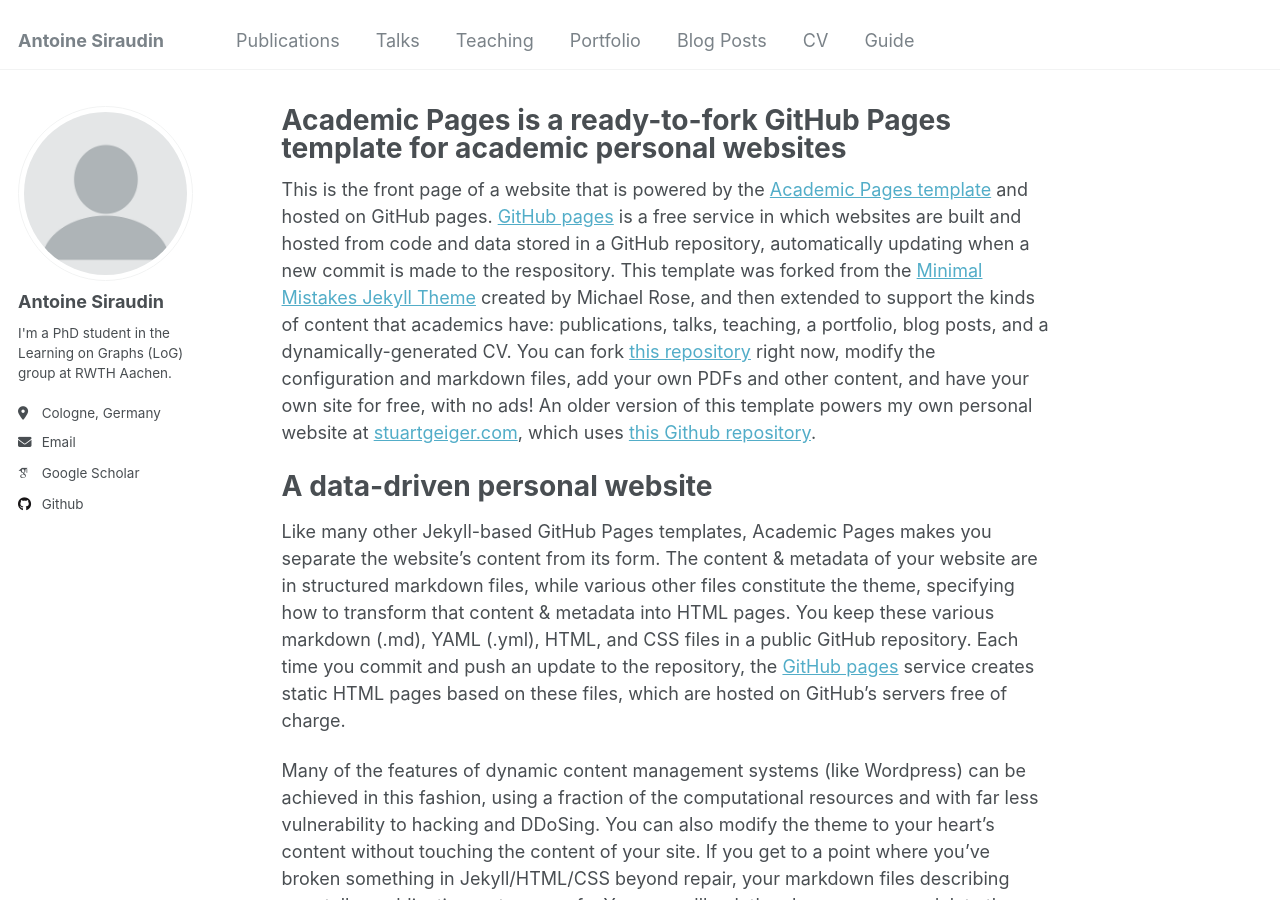
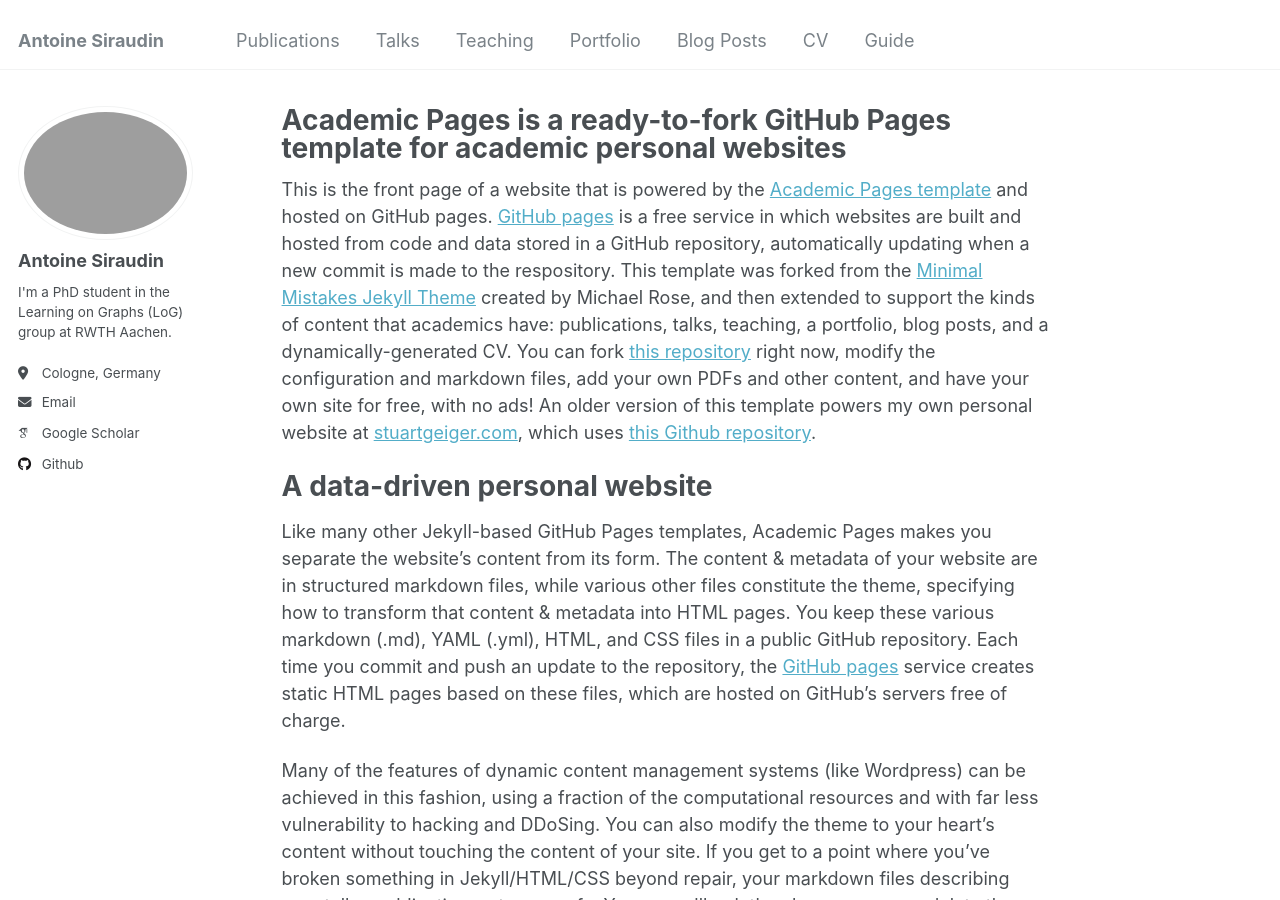
Before and after one commit to asiraudin/asiraudin.github.io, a Jekyll site: the page built from _pages/about.md, in a window 1280 px wide and 900 px high. Built offline with Jekyll 4.4.1, drawn with Linux system fonts in a browser that asks for light colours; some web fonts are replaced.

Commit message:
Update _config.yml

```diff
--- a/_config.yml
+++ b/_config.yml
@@ -21,7 +21,7 @@ repository               : "asiraudin/asiraudin.github.io"
 #               Additional customization can be done by editing /_includes/author-profile.html
 author:
   # Biographic information
-  avatar           : "profile.png"
+  avatar           : "bio_pic.jpg"
   name             : "Antoine Siraudin"
   pronouns         : # example: "she/her"
   bio              : "I'm a PhD student in the Learning on Graphs (LoG) group  at RWTH Aachen."
```
